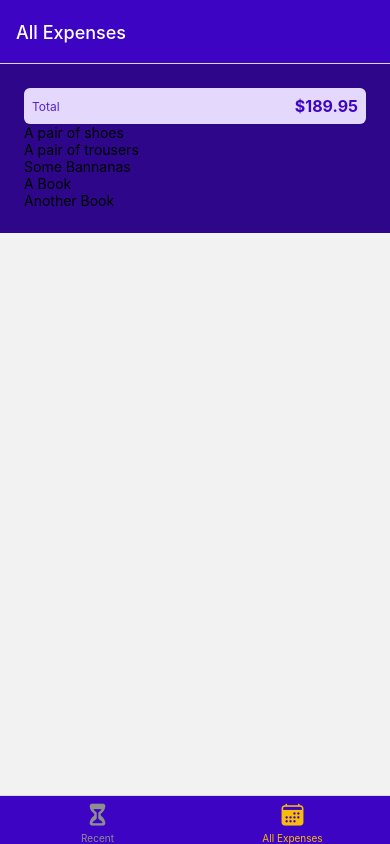
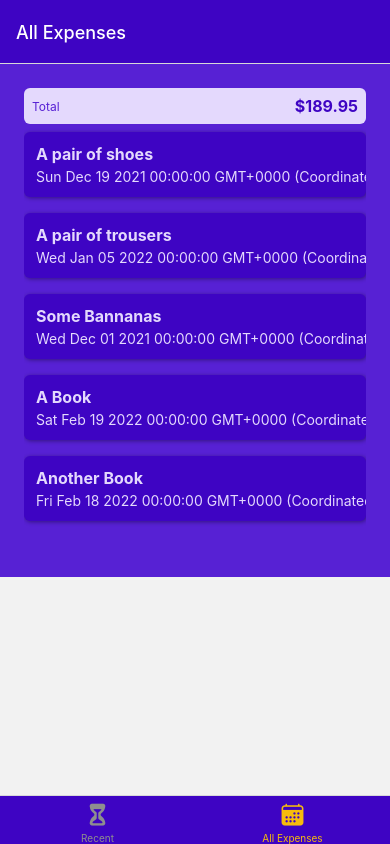
Before and after one commit to Matt658041/React-Native-Expense-Tracker, a React Native app: screen /AllExpenses in a window 390 px wide. Built offline with nearby package versions, Linux system fonts and the light colour scheme.

Commit message:
flex in view or expense output still not working but fixed with padding

```diff
--- /dev/null
+++ b/components/Expenses Output/ExpenseItem.js
@@ -0,0 +1,56 @@
+import { View, Text, Pressable, StyleSheet } from 'react-native'
+import React from 'react'
+import { GlobalStyles } from '../../constants/styles';
+import { Colors } from 'react-native/Libraries/NewAppScreen';
+
+export default function ExpenseItem({description, amount, date}) {
+  return (
+    <Pressable >
+      <View style={styles.expenseItem}>
+        <View>
+          <Text style={[styles.textBase, styles.description]}>{description}</Text>
+          <Text style={styles.textBase}>{date.toString()}</Text>
+        </View>
+        <View  style={styles.amountContainer}>
+          <Text style={styles.amount}>{amount}</Text>
+        </View>
+      </View>
+    </Pressable>
+  );
+}
+const styles = StyleSheet.create({
+    expenseItem: {
+        padding: 12,
+        marginVertical: 8,
+        backgroundColor: GlobalStyles.colors.primary500,
+        flexDirection: 'row',
+        justifyContent: 'space-between',
+        borderRadius: 6,
+        elevation: 3,
+        shadowColor: GlobalStyles.colors.gray200,
+        shadowRadius: 4,
+        shadowOffset: { width: 1, height: 1 },
+        shadowOpacity: 0.4
+    },
+    textBase: {
+        color: GlobalStyles.colors.primary50
+    },
+    description: {
+        fontSize: 16,
+        marginBottom: 4,
+        fontWeight: 'bold',
+    },
+    amountContainer: {
+        paddingHorizontal: 12,
+        paddingVertical: 4,
+        backgroundColor: 'white',
+        justifyContent: 'center',
+        alignItems: 'center',
+        borderRadius: 4
+    },
+    amount: {
+        color: GlobalStyles.colors.primary500,
+        fontWeight: 'bold'
+    }
+
+});
--- a/components/Expenses Output/ExpensesList.js
+++ b/components/Expenses Output/ExpensesList.js
@@ -1,8 +1,9 @@
 import { View, Text, FlatList } from "react-native";
 import React from "react";
+import ExpenseItem from "./ExpenseItem";
 
 function renderExpenseItem(itemData) {
-  return <Text>{itemData.item.description}</Text>;
+    return <ExpenseItem {...itemData.item} />
 }
 
 export default function ExpensesList({ expenses }) {
--- a/components/Expenses Output/ExpensesOutput.js
+++ b/components/Expenses Output/ExpensesOutput.js
@@ -48,8 +48,10 @@
 
 const styles = StyleSheet.create({
   container: {
-    padding: 24,
-    backgroundColor: GlobalStyles.colors.primary700,
+    paddingHorizontal: 24,
+    paddingTop: 24,
+    paddingBottom: 48,
+    backgroundColor: GlobalStyles.colors.primary400,
 
   },
 });
```
